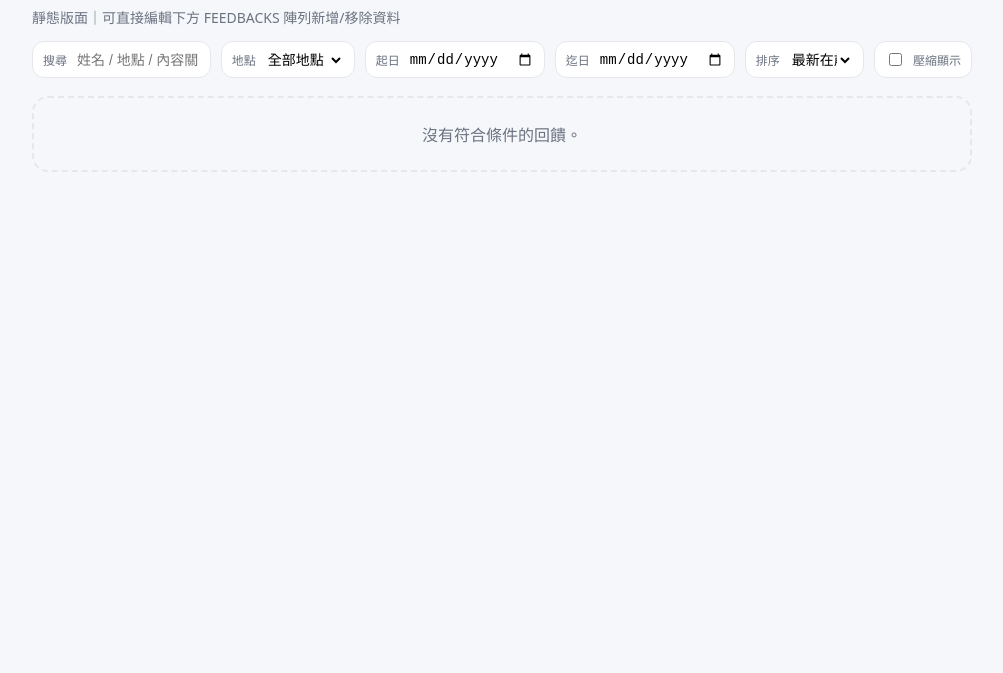
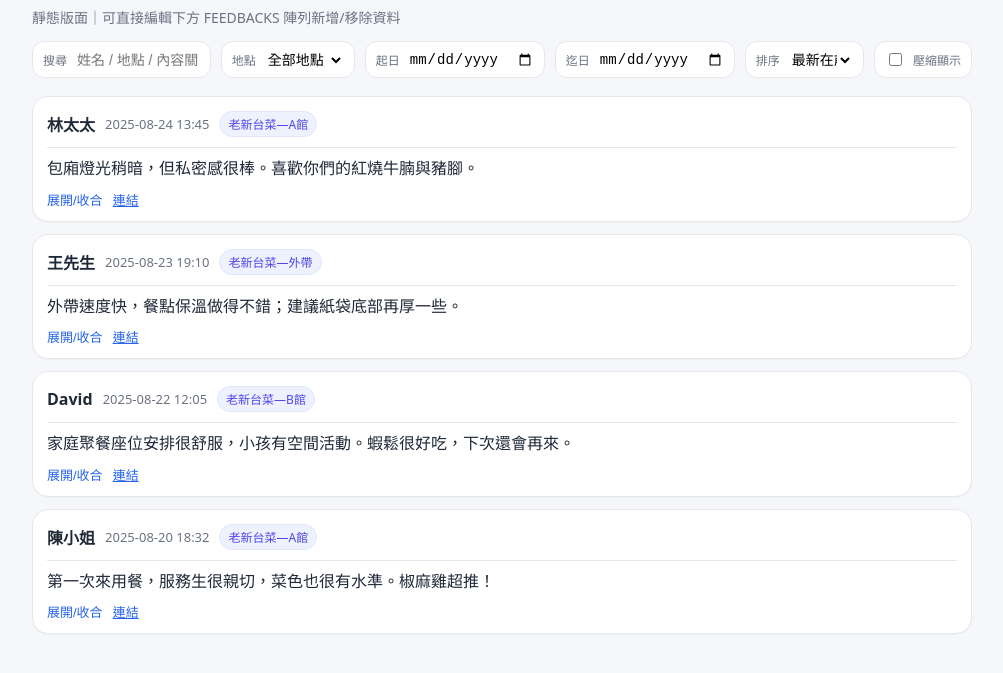
Before and after one commit to david900916/feedback, a plain HTML site: page index.html in a window 1280 px wide. Shown: the part 69-742 px from the top of the page, without its empty margins (138-1141 px from the left). Drawn offline with Linux system fonts and the light colour scheme.

Commit message:
Update index.html

```diff
--- a/index.html
+++ b/index.html
@@ -88,6 +88,12 @@
 
   <script>
     const FEEDBACKS = [
+
+{ id: 1, name: "陳小姐", time: "2025-08-20 18:32", place: "老新台菜—A館", content: "第一次來用餐，服務生很親切，菜色也很有水準。椒麻雞超推！" },
+      { id: 2, name: "David", time: "2025-08-22T12:05:00", place: "老新台菜—B館", content: "家庭聚餐座位安排很舒服，小孩有空間活動。蝦鬆很好吃，下次還會再來。" },
+      { id: 3, name: "王先生", time: "2025-08-23 19:10", place: "老新台菜—外帶", content: "外帶速度快，餐點保溫做得不錯；建議紙袋底部再厚一些。" },
+      { id: 4, name: "林太太", time: "2025-08-24 13:45", place: "老新台菜—A館", content: "包廂燈光稍暗，但私密感很棒。喜歡你們的紅燒牛腩與豬腳。" },
+
     ];
 
     const loadMode = 'local'; // 'local' | 'remote'
```
